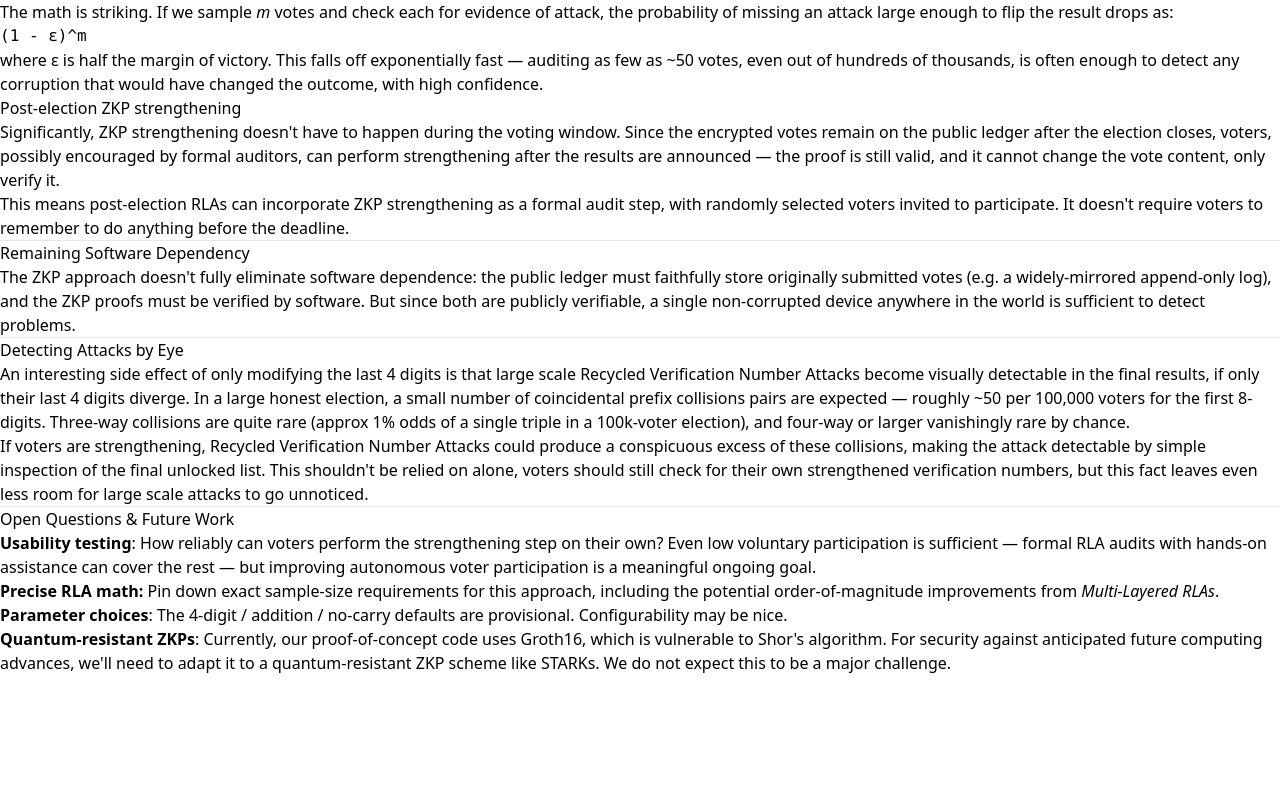
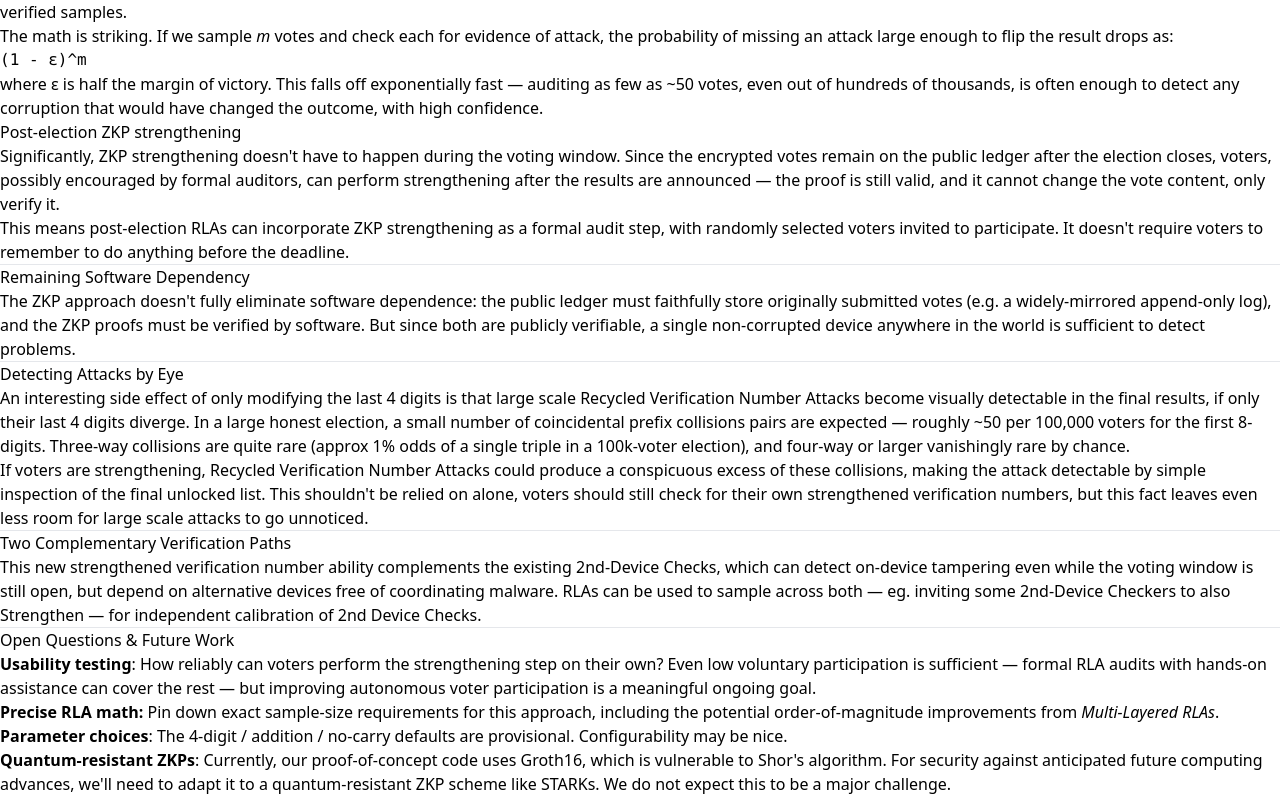
Before and after one commit to siv-org/docs.siv.org, a Next.js app: page /research-in-progress/strengthened-verif-nums in a window 1280 px wide. Shown: the part 1662-2458 px from the top of the page. Before the commit the page ends 2337 px from the top, so only its background shows below. Built offline with nearby package versions, Linux system fonts and the light colour scheme.

Commit message:
strengthened: Add note about complements 2nd-device-checks

```diff
--- a/pages/research-in-progress/strengthened-verif-nums.mdx
+++ b/pages/research-in-progress/strengthened-verif-nums.mdx
@@ -11,6 +11,7 @@ Creating strong Ground Truth against on-device malware.
 - This means cheating malware can be caught red-handed, rather than simply deactivating silently when a voter strengthens.
 - This extends the protection to all voters, not only those who directly use it.
 - Can be combined with RLA techniques for broad coverage at scale: as few as ~50 voters using it can protect 99% of outcomes. (Exact numbers depend on election margin of victory — see [RLA Calculator](/verifiability/rla#rla-calculator).)
+- Complements existing [2nd-Device Checks](/verifiability/detecting-malware), which can catch tampered votes during the voting window.
 
 ---
 
@@ -163,6 +164,12 @@ If voters are strengthening, Recycled Verification Number Attacks could produce
 
 ---
 
+## Two Complementary Verification Paths
+
+This new strengthened verification number ability complements the existing [2nd-Device Checks](/verifiability/detecting-malware), which can detect on-device tampering even while the voting window is still open, but depend on alternative devices free of coordinating malware. RLAs can be used to sample across both — eg. inviting some 2nd-Device Checkers to also Strengthen — for independent calibration of 2nd Device Checks.
+
+---
+
 ## Open Questions & Future Work
 
 - **Usability testing**: How reliably can voters perform the strengthening step on their own? Even low voluntary participation is sufficient — formal RLA audits with hands-on assistance can cover the rest — but improving autonomous voter participation is a meaningful ongoing goal.
```
